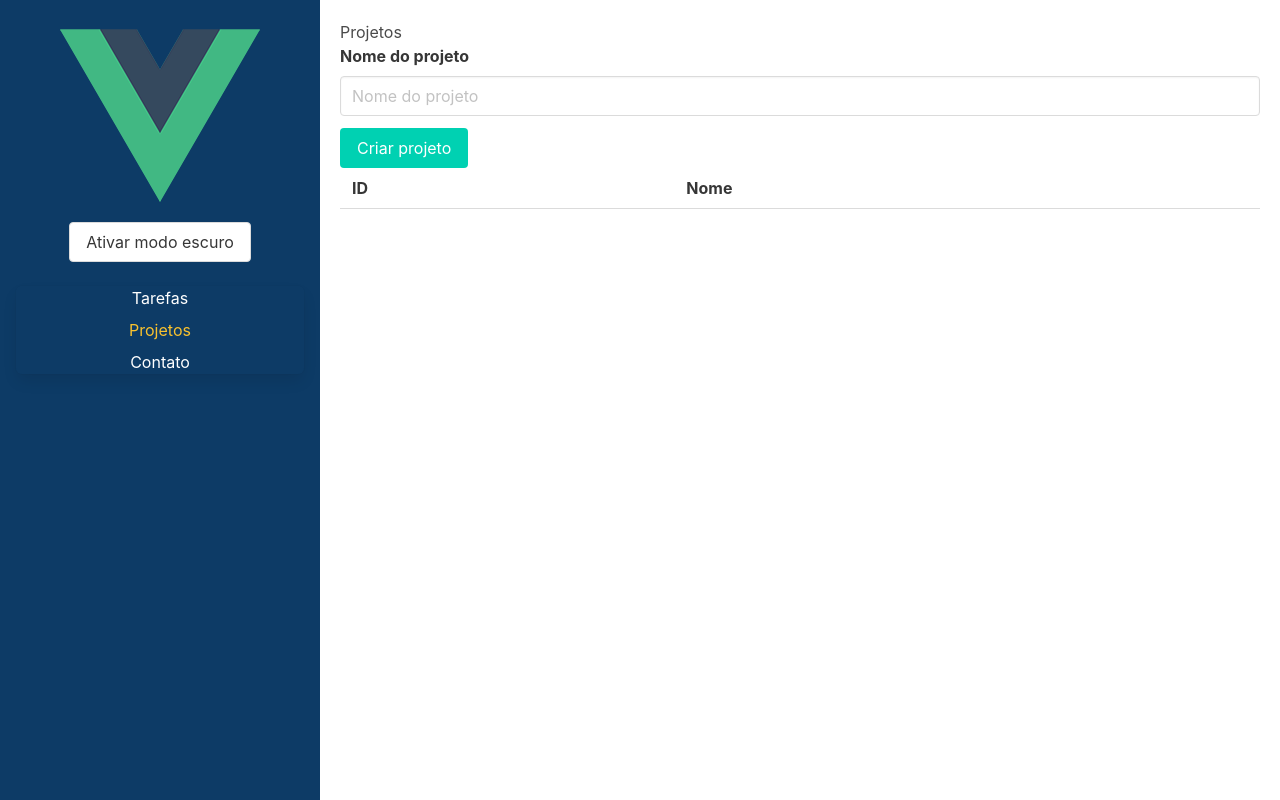
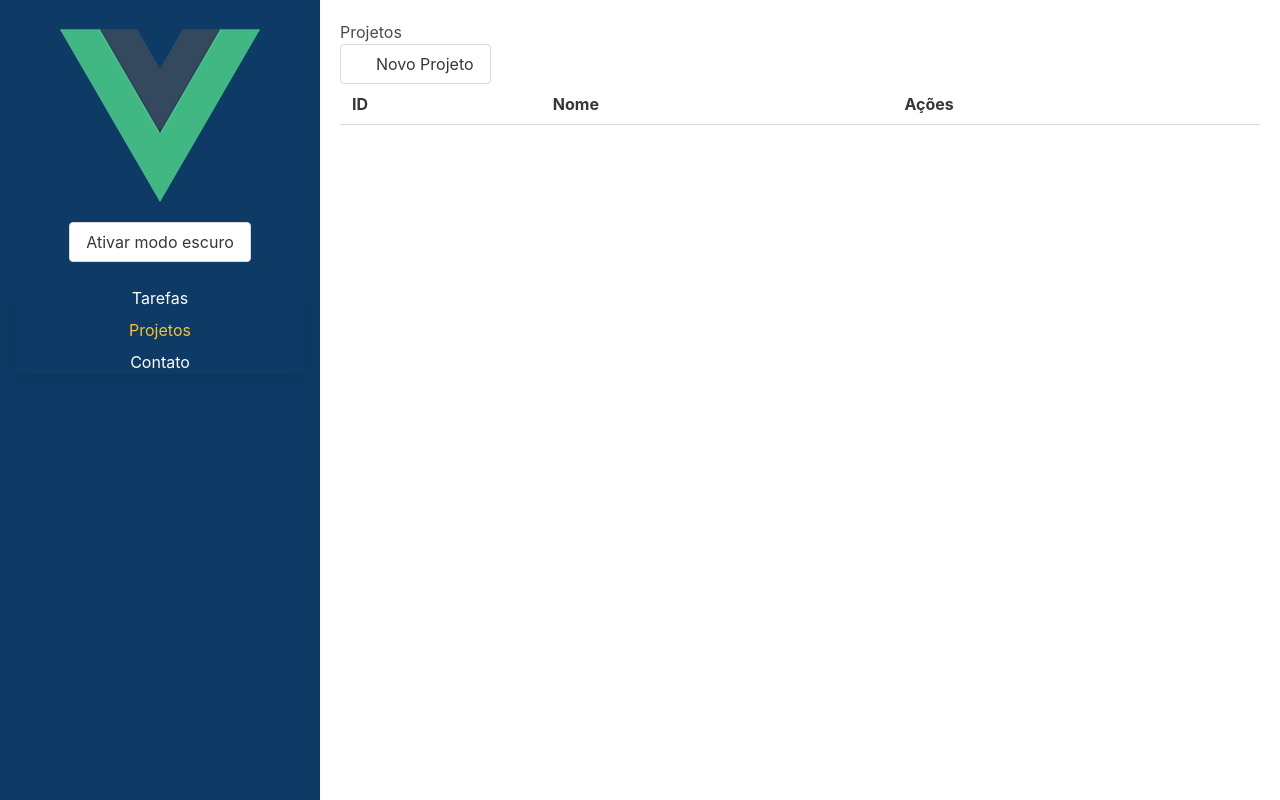
Before and after one commit to AccuracyShot/alura-tracker, a Vue app: page /projetos in a window 1280 px wide. Built offline with nearby package versions, Linux system fonts and the light colour scheme.

Commit message:
:sparkles: feat: criação e listagem de projetos em views diferentes

```diff
--- a/src/router/index.ts
+++ b/src/router/index.ts
@@ -1,7 +1,8 @@
-import Tarefas from "@/views/Tarefas.vue";
-import Projetos from "@/views/Projetos.vue";
+import Tarefas from '../views/Tarefas.vue'
+import Projetos from '../views/Projetos.vue'
+import Formulario from '../views/Projetos/Formulario.vue'
+
 import { RouteRecordRaw, createRouter, createWebHistory } from "vue-router"
-import Contato from "@/views/Contato.vue";
 
 
 const rotas: RouteRecordRaw[] = [{
@@ -15,9 +16,14 @@
         component: Projetos
     },
     {
-        path: '/contato',
-        name: 'Contato',
-        component: Contato
+        path: '/projetos/novo',
+        name: 'Novo Projeto',
+        component: Formulario
+    },
+    {
+        path: '/projetos/:id',
+        name: 'Editar Projeto',
+        component: Formulario
     }
 
 ]
--- a/src/views/Projetos.vue
+++ b/src/views/Projetos.vue
@@ -1,28 +1,30 @@
 <template>
     <section class="projetos">
         <h1>Projetos</h1>
-        <form @submit.prevent="salvar">
-            <div class="field">
-                <label class="label" for="nome">Nome do projeto</label>
-                <div class="control">
-                    <input type="text" class="input" id="nome" placeholder="Nome do projeto" v-model="nomeDoProjeto">
-                </div>
-            </div>
-            <div class="field">
-                <div class="control">
-                    <button type="submit" class="button is-primary">Criar projeto</button>
-                </div>
-            </div>
-        </form>
+
+        <RouterLink to="/projetos/novo" class="button">
+                    <span class="icon is-small">
+                        <i class="fas fa-plus"></i>
+                    </span>
+                    <span>Novo Projeto</span>
+        </RouterLink>
 
         <table class="table is-fullwidth">
             <tr>
                 <th>ID</th>
                 <th>Nome</th>
+                <th>Ações</th>
             </tr>
             <tr v-for="projeto in projetos" :key="projeto.id">
                 <td>{{ projeto.id }}</td>
                 <td>{{ projeto.nome }}</td>
+                <td>
+                    <RouterLink :to="' /projetos/${projeto.id} '" class="button is-primary">Editar
+                        <span>
+                            <i></i>
+                        </span>
+                    </RouterLink>
+                </td>
             </tr>
         </table>
 
@@ -37,22 +39,9 @@
     name: 'Projetos-vue',
     components: {
     },
-    data () {
-        return {
-            nomeDoProjeto: '',
-        }
-    },
-    methods: {
-        salvar () {
-            this.store.commit('ADICIONAR_PROJETO', this.nomeDoProjeto);
-            this.nomeDoProjeto = '';
-        },
-
-    },
     setup() {
         const store = useStore();
         return {
-            store,
             projetos: computed(() => store.state.projetos),
         }
     }
--- /dev/null
+++ b/src/views/Projetos/Formulario.vue
@@ -0,0 +1,62 @@
+<template>
+    <section class="projetos">
+        <form @submit.prevent="salvar">
+            <div class="field">
+                <label class="label" for="nome">Projetos</label>
+                <div class="control">
+                    <input type="text" class="input" id="nome" placeholder="Nome do projeto" v-model="nomeDoProjeto">
+                </div>
+            </div>
+            <div class="field">
+                <div class="control">
+                    <button type="submit" class="button is-primary">Criar projeto</button>
+                </div>
+            </div>
+        </form>
+
+    </section>
+</template>
+
+<script lang="ts">
+import { defineComponent } from 'vue';
+import { useStore } from '@/store';
+
+export default defineComponent({
+    name: 'Formulario-vue',
+    components: {
+    },
+    data () {
+        return {
+            nomeDoProjeto: '',
+        }
+    },
+    methods: {
+        salvar () {
+            this.store.commit('ADICIONAR_PROJETO', this.nomeDoProjeto);
+            this.nomeDoProjeto = '';
+            this.$router.push('/projetos');
+        },
+
+    },
+    setup() {
+        const store = useStore();
+        return {
+            store,
+        }
+    }
+});
+
+</script>
+
+<style scoped>
+.projetos {
+    padding: 1.25rem;
+}
+
+.lista {
+    margin: 10px 0;
+    background-color: aqua;
+    padding: 1.25rem;
+    border-radius: 5px;
+}
+</style>
```
